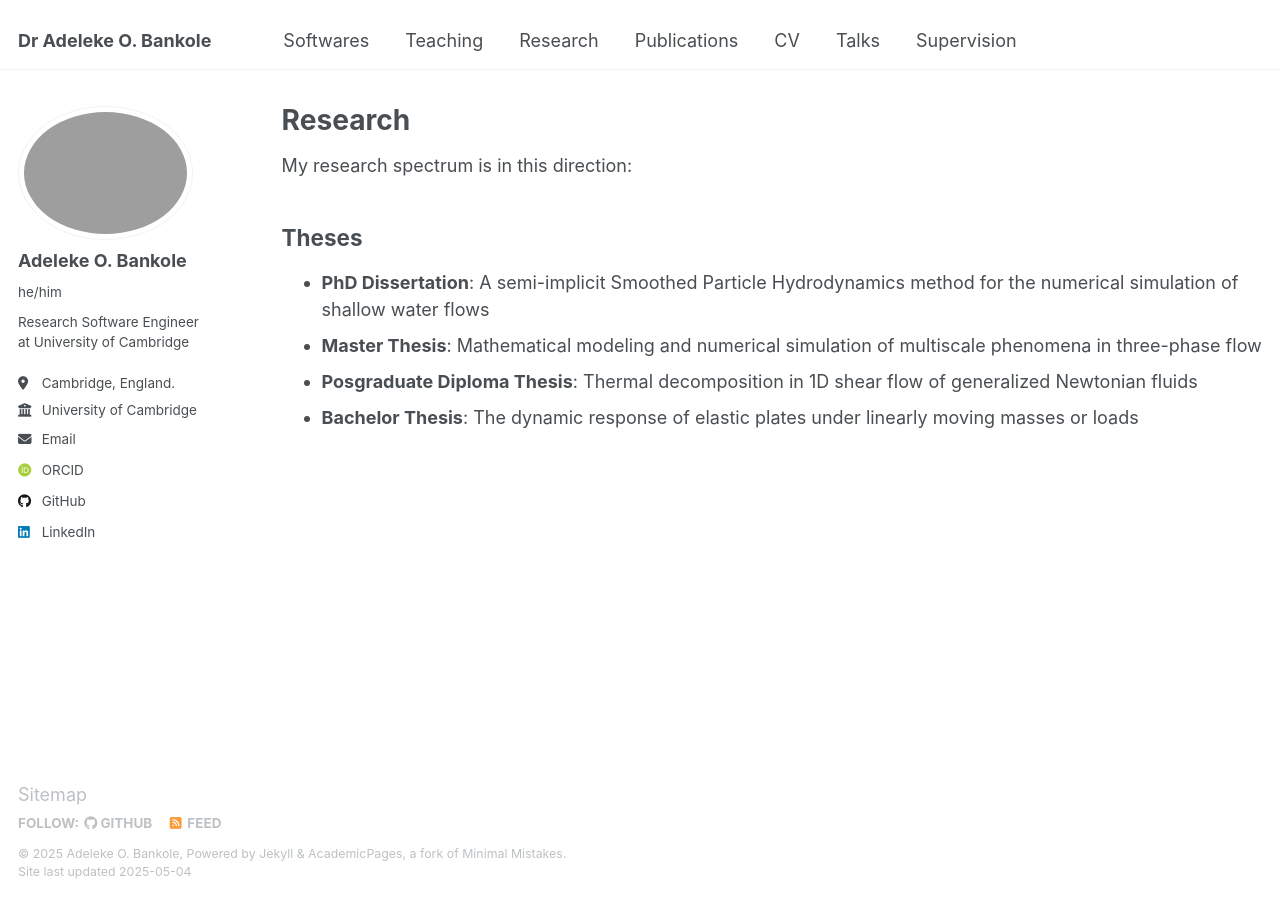
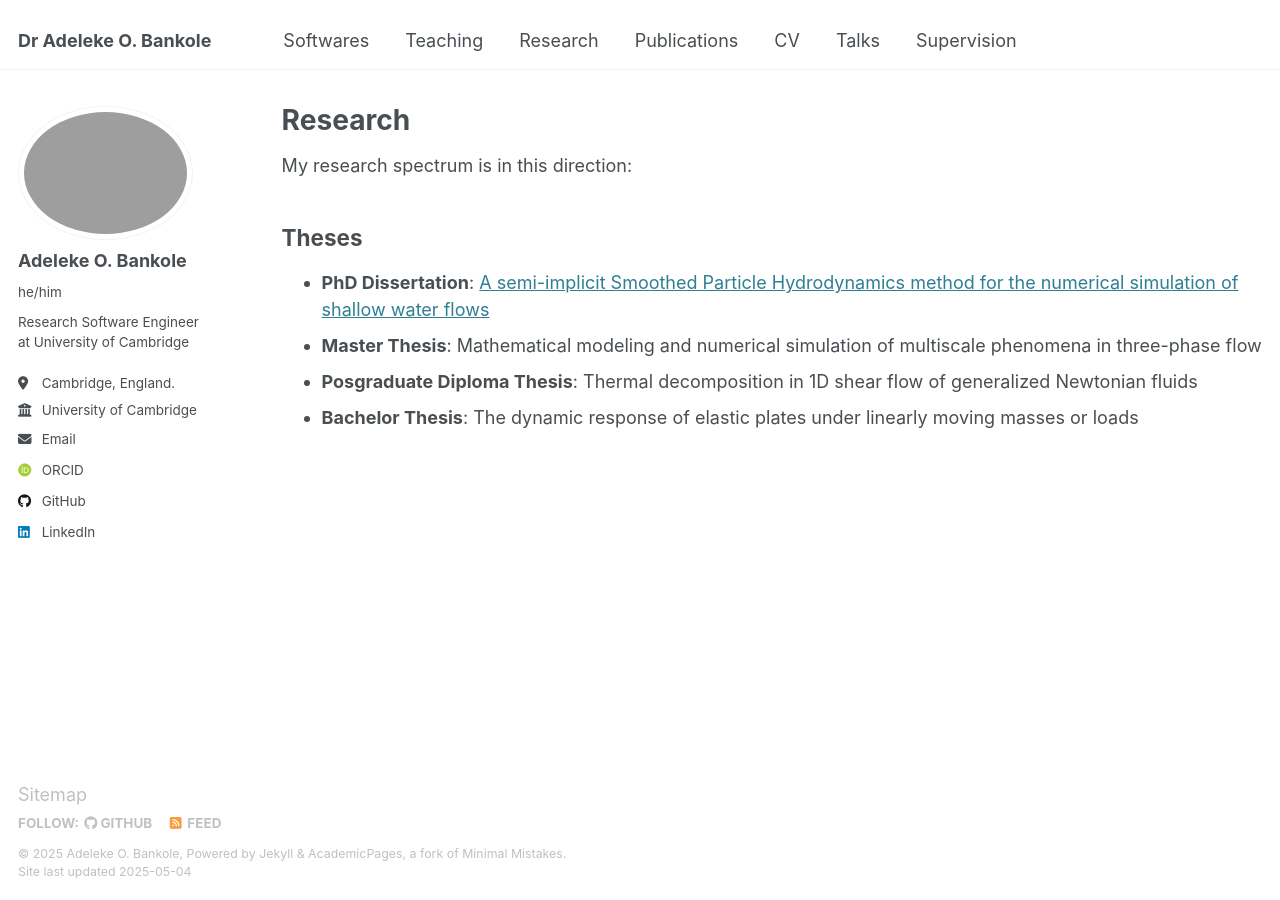
Before and after one commit to AdelekeBankole/adelekebankole.github.io, a Jekyll site: the page built from _research/research.md, in a window 1280 px wide. Built offline with Jekyll 4.4.1, drawn with Linux system fonts in a browser that asks for light colours; some web fonts are replaced; part of the change alters nothing that is shown.

```diff
--- a/_research/research.md
+++ b/_research/research.md
@@ -7,7 +7,7 @@ author_profile: true
 My research spectrum is in this direction:
 ## Theses
 <!--====== -->
-* **PhD Dissertation**: A semi-implicit Smoothed Particle Hydrodynamics method for the numerical simulation of shallow water flows
+* **PhD Dissertation**: [A semi-implicit Smoothed Particle Hydrodynamics method for the numerical simulation of shallow water flows](https://adelekebankole.github.io/files/PhdDissertation.pdf)
 * **Master Thesis**: Mathematical modeling and numerical simulation of multiscale phenomena in three-phase flow
 * **Posgraduate Diploma Thesis**: Thermal decomposition in 1D shear flow of generalized Newtonian fluids
 * **Bachelor Thesis**: The dynamic response of elastic plates under linearly moving masses or loads
```
